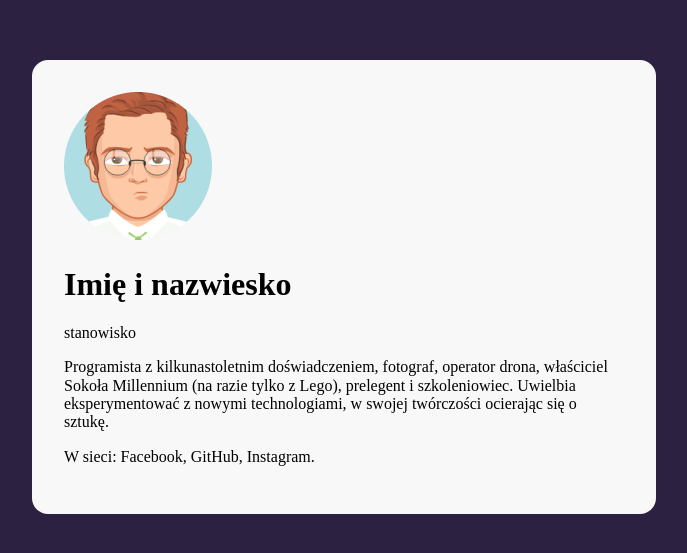
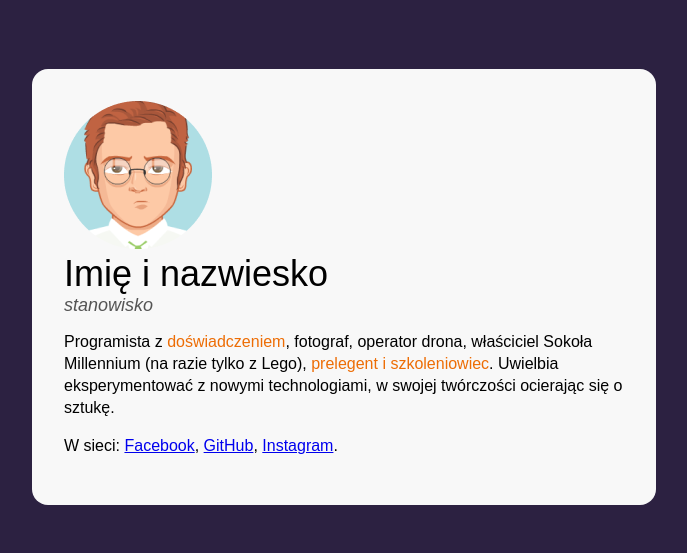
Before and after one commit to patrycjakurosz/business-card, a plain HTML site: page index.html in a window 1280 px wide. Shown: the part 113-666 px from the top of the page, without its empty margins (296-983 px from the left). Drawn offline with Linux system fonts and the light colour scheme.

Commit message:
complete BEM

```diff
--- a/index.html
+++ b/index.html
@@ -11,18 +11,27 @@
   <body>
     <main class="main">
       <article class="person">
-        <img class="person__picture" src="avatar.png" alt="Zdjęcie imię i nazwiesko"/>
+        <img
+          class="person__picture"
+          src="avatar.png"
+          alt="Zdjęcie imię i nazwiesko"
+        />
         <header class="person__info">
           <h1 class="person__name">Imię i nazwiesko</h1>
           <p class="person__position">stanowisko</p>
         </header>
         <p class="person__description">
-          Programista z kilkunastoletnim doświadczeniem, fotograf, operator
-          drona, właściciel Sokoła Millennium (na razie tylko z Lego), prelegent
-          i szkoleniowiec. Uwielbia eksperymentować z nowymi technologiami, w
-          swojej twórczości ocierając się o sztukę.
+          Programista z <strong class="special"> doświadczeniem</strong>,
+          fotograf, operator drona, właściciel Sokoła Millennium (na razie tylko
+          z Lego), <strong class="special">prelegent i szkoleniowiec</strong>.
+          Uwielbia eksperymentować z nowymi technologiami, w swojej twórczości
+          ocierając się o sztukę.
         </p>
-        <p>W sieci: Facebook, GitHub, Instagram.</p>
+        <p class="person__description">
+          W sieci: <a class="person__link" href="#">Facebook</a>,
+          <a class="person__link" href="#">GitHub</a>,
+          <a class="person__link" href="#">Instagram</a>.
+        </p>
       </article>
     </main>
   </body>
--- a/style.css
+++ b/style.css
@@ -1,20 +1,53 @@
 html {
   box-sizing: border-box;
 }
-*, *:before, *:after {
+
+*,
+*:before,
+*:after {
   box-sizing: inherit;
 }
+
 body {
-    background: #2C2141;
+  background: #2c2141;
   display: flex;
   align-items: center;
   justify-content: center;
   min-height: 100vh;
+  font-family: Arial, Helvetica, sans-serif;
 }
+
 .main {
-    background: #F8F8F8;
+  background: #f8f8f8;
   border-radius: 16px;
   width: 624px;
   margin: 16px;
   padding: 32px;
 }
+
+.person {
+
+}
+
+.person__description {
+    font-size: 16px;
+    line-height: 22px;
+}
+
+.person__name {
+  font-size: 36px;
+  margin: 0;
+  font-weight: normal;
+}
+
+.person__position {
+    font-size: 18px;
+    color: #545454;
+    margin: 0;
+    font-style: italic;
+}
+
+.special {
+    color: #ED6D05;
+    font-weight: normal;
+}
```
Lines whose indentation alone changed are shown as unchanged.
